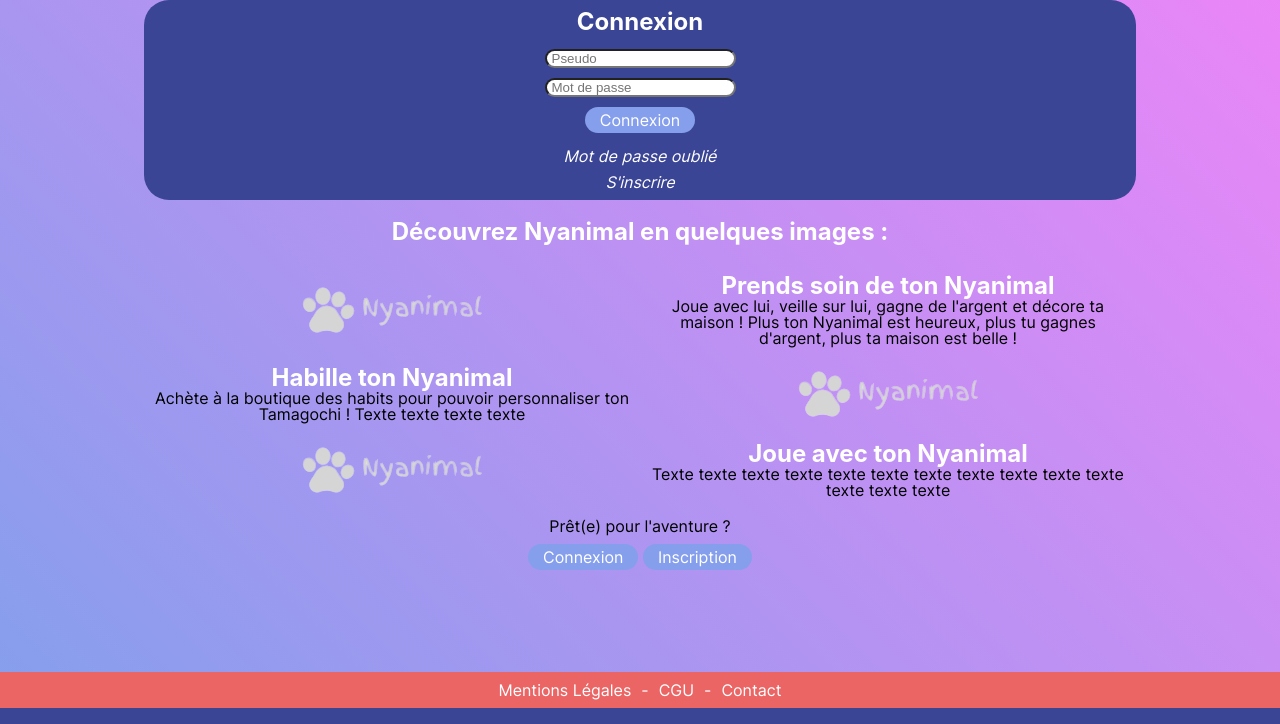
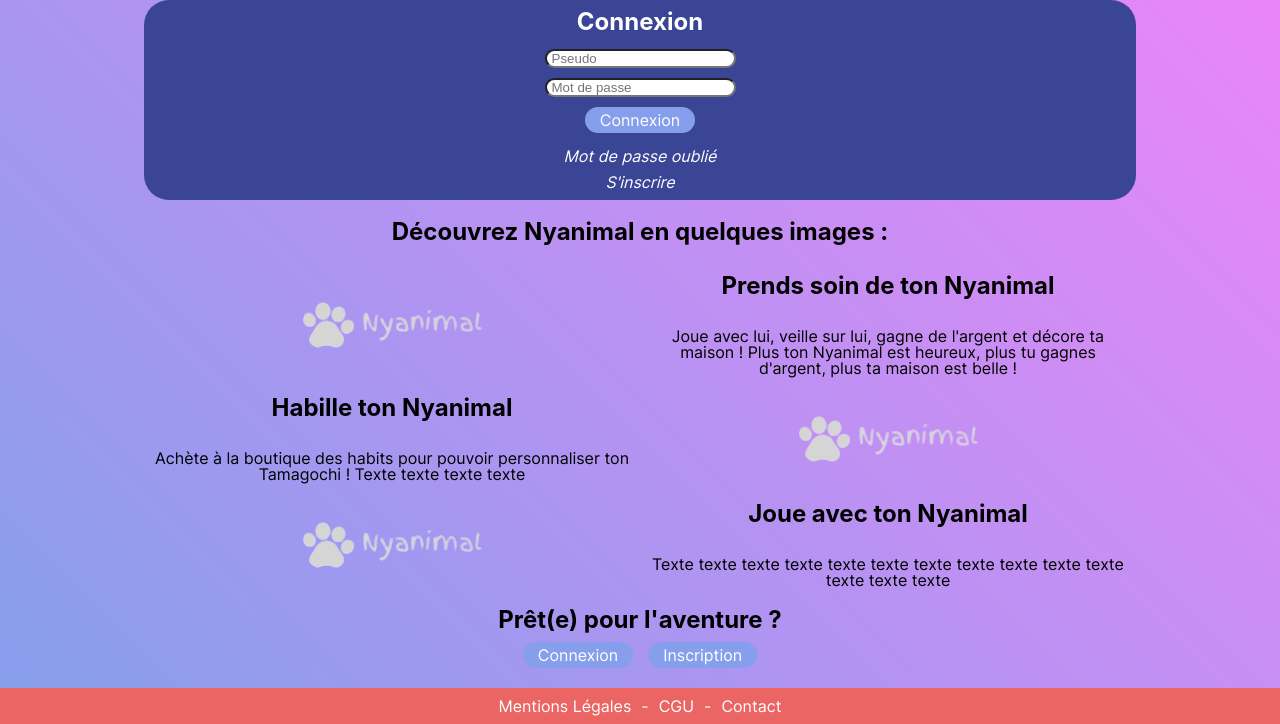
Before and after one commit to Rei333/nyanimal, a PHP site: page / in a window 1280 px wide. Shown: the part 92-816 px from the top of the page. Run offline with PHP 8.4, Linux system fonts and the light colour scheme; some web fonts are replaced.

Commit message:
home page v1

```diff
--- a/css/common.css
+++ b/css/common.css
@@ -38,7 +38,6 @@ body {
 
 h1, h2, h3 {
     margin: 0;
-    color: var(--light_text);
     font: var(--desktop_title);
 }
 
--- a/css/index.css
+++ b/css/index.css
@@ -5,6 +5,10 @@ main {
 section {
     height: fit-content;
     width: 80%;
+}
+
+h1 {
+    color: var(--light_text);
 }
 
 #identification, #identification > div, form {
@@ -29,7 +33,7 @@ form, #identification > div {
     font-style: italic;
 }
 
-h1 {
+h2:first-child {
     text-align: center;
     margin-bottom: 20px;
 }
@@ -42,6 +46,9 @@ h1 {
 }
 
 #presentation > div > div {
+    display: flex;
+    flex-direction: column;
+    gap: 10px;
     text-align: center;
     padding: 10px;
 }
@@ -54,9 +61,19 @@ h1 {
     grid-column: 2;
 }
 
+img.left, img.right {
+    border-radius: var(--radius);
+}
+
 #presentation > div > div:last-child {
     grid-column: 1 /span 2;
     display: flex;
     flex-direction: column;
     gap: 10px;
 }
+
+#buttons {
+    display: flex;
+    justify-content: center;
+    gap: 15px;
+}
--- a/index.php
+++ b/index.php
@@ -12,7 +12,7 @@
 
         <main>
             <section id="identification">
-                <h2>Connexion</h2>
+                <h1>Connexion</h1>
                 <form action="" method="post">
                     <input type="text" name="pseudo" id="pseudo" placeholder="Pseudo">
                     <input type="password" name="password" id="password" placeholder="Mot de passe">
@@ -25,7 +25,7 @@
             </section>
 
             <section id="presentation">
-                <h1>Découvrez Nyanimal en quelques images :</h1>
+                <h2>Découvrez Nyanimal en quelques images :</h2>
                 <div>
                     <img class="left" src="img/logo.png" alt="img1">
                     <div class="right">
@@ -47,8 +47,8 @@
                         Texte texte texte texte texte texte texte texte texte texte texte texte texte texte
                     </div>
                     <div>
-                        Prêt(e) pour l'aventure ?
-                        <div>
+                        <h3>Prêt(e) pour l'aventure ?</h3>
+                        <div id="buttons">
                             <button><a href="">Connexion</a></button>
                             <button><a href="">Inscription</a></button>
                         </div>
```
